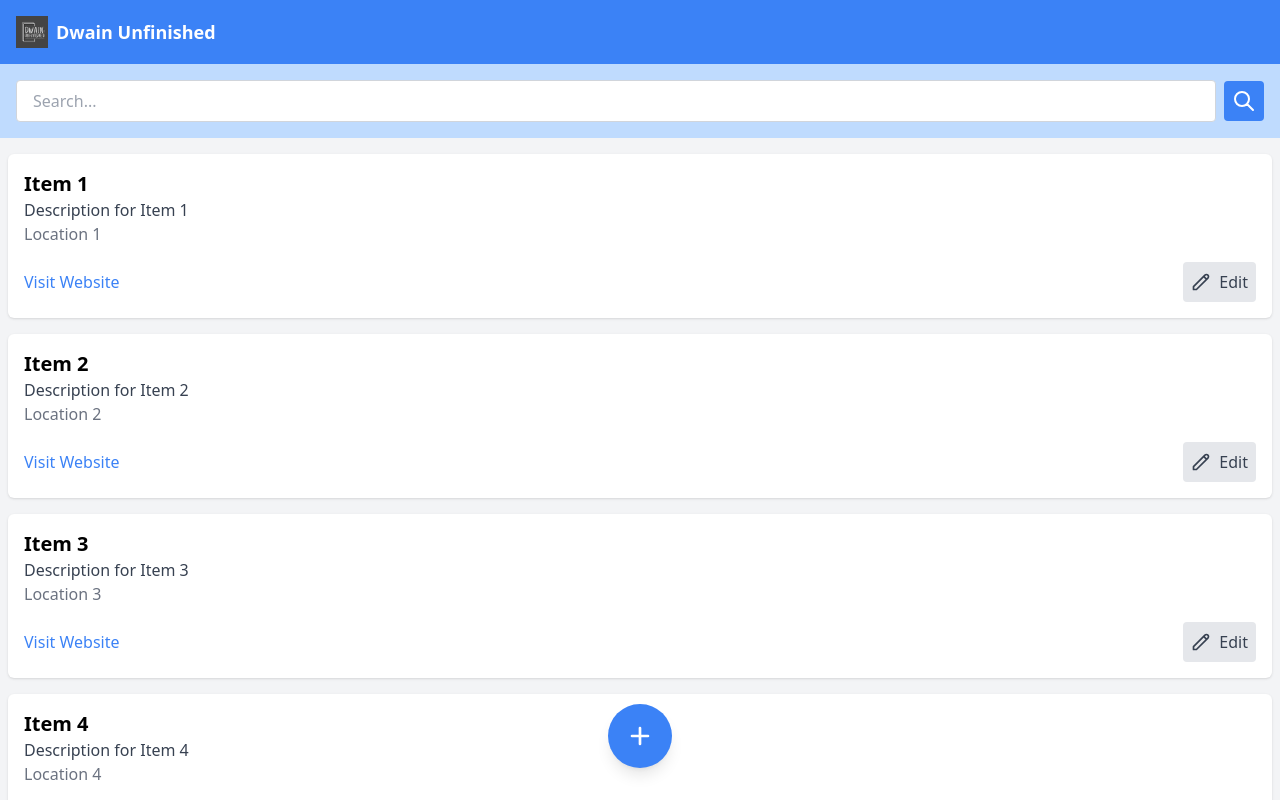
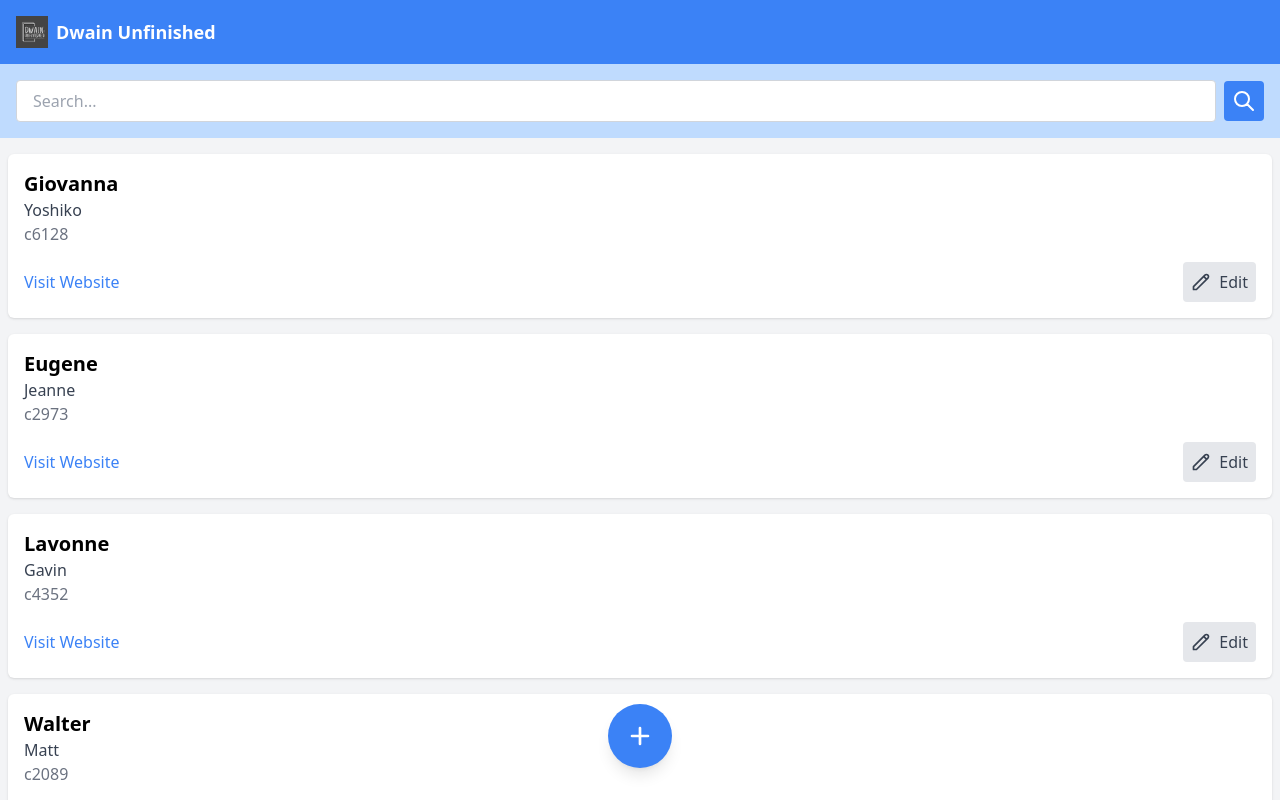
Before and after one commit to dwainbrowne/tradeshow-leadgen, a Nuxt app: page / in a window 1280 px wide. Shown: the top 800 px of the page. Built offline with nearby package versions, Linux system fonts and the light colour scheme.

Commit message:
milestone: generating fake data

```diff
--- /dev/null
+++ b/composables/useData.js
@@ -0,0 +1,28 @@
+import { ref } from 'vue';
+import { faker } from '@faker-js/faker';
+
+export const useData = () => {
+  const data = ref([]);
+
+  const generateData = () => {
+    const priorities = [1, 2, 3, 4, 5]; // 1 = HIGH, 5 = LOW
+    const assignees = ['Paul', 'Dwain', 'Bret'];
+
+    data.value = Array.from({ length: 20 }, () => ({
+      // generate id
+      id: faker.datatype.uuid(),
+      companyName: faker.person.firstName(),
+      category: faker.person.firstName(),
+      website: faker.internet.url(),
+      contact: faker.person.firstName(),
+      location: `c${faker.datatype.number({ min: 1000, max: 9999 })}`,
+      notes: faker.lorem.sentence(),
+      priority: faker.helpers.arrayElement(priorities),
+      assigned: faker.helpers.arrayElement(assignees),
+    }));
+  };
+
+  generateData(); // Populate initial data
+
+  return { data, generateData };
+};
--- a/package.json
+++ b/package.json
@@ -11,12 +11,14 @@
   },
   "dependencies": {
     "@nuxtjs/pwa": "^3.3.5",
+    "faker": "^6.6.6",
     "nuxt": "^3.10.3",
     "pinia": "^2.1.7",
     "vue": "^3.4.21",
     "vue-router": "^4.3.0"
   },
   "devDependencies": {
+    "@faker-js/faker": "^8.4.1",
     "autoprefixer": "^10.4.18",
     "postcss": "^8.4.35",
     "tailwindcss": "^3.4.1"
--- a/pages/edit/[id].vue
+++ b/pages/edit/[id].vue
@@ -5,7 +5,7 @@
       <h1 class="text-2xl font-bold mb-6">Edit Company Profile</h1>
       <div>
         <label for="company-name" class="block text-sm font-medium text-gray-700">Company Name</label>
-        <input type="text" id="company-name" v-model="company.name" class="mt-1 block w-full border border-gray-300 rounded-md shadow-sm py-2 px-3 focus:outline-none focus:ring-blue-500 focus:border-blue-500 sm:text-sm" required>
+        <input type="text" id="company-name" v-model="company.companyName" class="mt-1 block w-full border border-gray-300 rounded-md shadow-sm py-2 px-3 focus:outline-none focus:ring-blue-500 focus:border-blue-500 sm:text-sm" required>
       </div>
       <div>
         <label for="location" class="block text-sm font-medium text-gray-700">Location</label>
@@ -37,18 +37,23 @@
 <script setup>
 import { ref } from 'vue'
 import { useRoute, useRouter } from 'vue-router'
+const { data, generateData } = useData();
 
 
 const route = useRoute()
 const router = useRouter()
 
-const company = ref({
-  name: '',
-  location: '',
-  contact: '',
-  notes: '',
-  // Assuming you handle photo differently as it needs to be processed
+
+//Get the first item in the data array and assign to company
+//Generate  a fake company data manually
+const company = ref(data[0] || {
+  companyName: 'Company Name',
+  location: 'Location',
+  contact: 'Contact',
+  notes: 'Notes'
 })
+
+
 
 function saveChanges() {
   // Implement your save logic here
--- a/pages/index.vue
+++ b/pages/index.vue
@@ -19,7 +19,8 @@
       <div class="container mx-auto">
         <!-- Replace with v-for for actual data -->
         <div class="bg-white mx-2  p-4 rounded-md shadow mb-4" v-for="item in items" :key="item.id">
-          <h3 class="text-xl font-semibold">{{ item.title }}</h3>
+          <h3 class="text-xl font-semibold">{{ item.companyName }}</h3>
+           <p class="text-gray-700">{{ item.category }}</p>
           <p class="text-gray-700">{{ item.description }}</p>
           <p class="text-gray-500">{{ item.location }}</p>
           <div class="flex justify-between items-center mt-4">
@@ -40,27 +41,12 @@
 
 <script setup>
 import { ref } from 'vue'
-// import { useUserStore } from '@/stores/useUserStore';
-// //import { storeToRefs } from 'pinia';
+import { useData } from '@/composables/useData';
 
-// const userStore = useUserStore();
-// const { name, email } = storeToRefs(userStore);
+const { data, generateData } = useData();
+const items = data;
 
-// const updateUser = (name, email) => {
-//   userStore.updateUser(name, email);
-// };
 
-const items = ref([
-  // Sample data, replace or fetch from an API
-  { id: 1, title: 'Item 1', description: 'Description for Item 1', location: 'Location 1', link: '#' },
-  { id: 2, title: 'Item 2', description: 'Description for Item 2', location: 'Location 2', link: '#' },
-  { id: 3, title: 'Item 3', description: 'Description for Item 3', location: 'Location 3', link: '#' },
-  { id: 4, title: 'Item 4', description: 'Description for Item 4', location: 'Location 4', link: '#' },
-  { id: 5, title: 'Item 5', description: 'Description for Item 5', location: 'Location 5', link: '#' },
-  { id: 6, title: 'Item 6', description: 'Description for Item 6', location: 'Location 6', link: '#' },
-  { id: 7, title: 'Item 7', description: 'Description for Item 7', location: 'Location 7', link: '#'},
-  // Add more items as needed
-])
 
 const router = useRouter()
 
```
Also changed, not shown: 1 other file (tests, documents, lock files or other folders).
